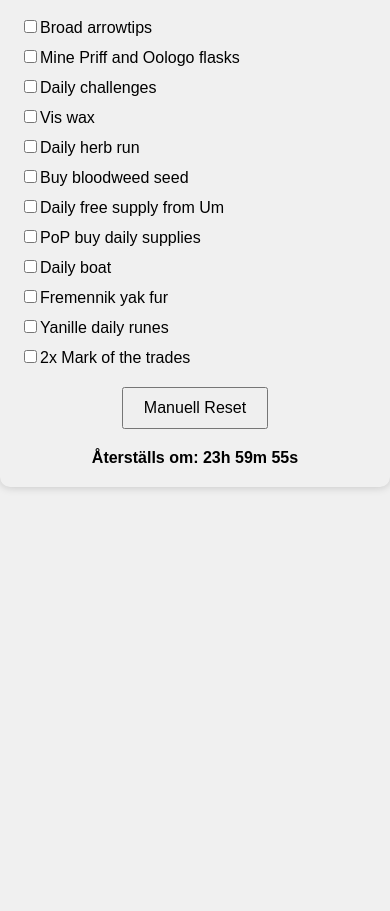
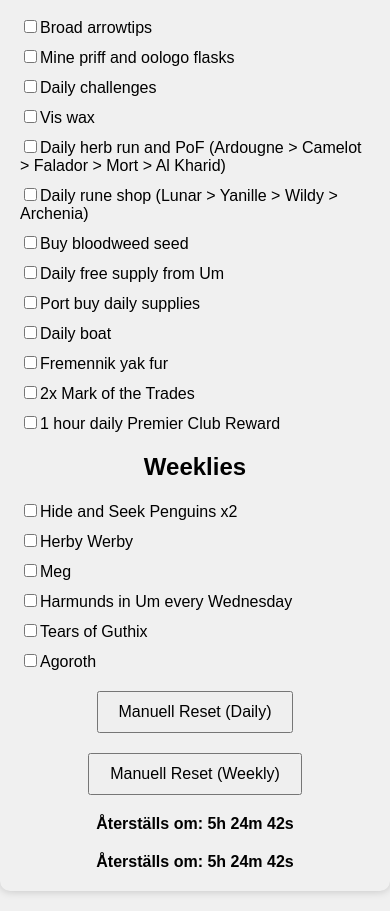
Before and after one commit to PoppinFrog/Rs3dailytracker, a plain HTML site: page index.html in a window 390 px wide. Shown: the part 91-1002 px from the top of the page. Before the commit the page ends 844 px from the top, so only its background shows below. Drawn offline with Linux system fonts and the light colour scheme.

Commit message:
Update index.html

```diff
--- a/index.html
+++ b/index.html
@@ -1,13 +1,13 @@
 <!DOCTYPE html>
 <html lang="sv">
 <head>
-  <meta charset="UTF-8">
-  <meta name="viewport" content="width=device-width, initial-scale=1.0">
-  <title>RuneScape Daily Tracker</title>
+  <meta charset="UTF-8" />
+  <meta name="viewport" content="width=device-width, initial-scale=1.0"/>
+  <title>RuneScape Daily & Weekly Tracker</title>
   <style>
     body {
       font-family: Arial, sans-serif;
-      max-width: 500px;
+      max-width: 600px;
       margin: 20px auto;
       padding: 20px;
       background-color: #f0f0f0;
@@ -25,8 +25,9 @@
       margin: 20px auto;
       padding: 10px 20px;
       font-size: 16px;
+      cursor: pointer;
     }
-    #timer {
+    #timer, #weekly-timer {
       text-align: center;
       font-weight: bold;
       margin-top: 20px;
@@ -36,35 +37,72 @@
 <body>
   <h2>RuneScape Daily Tracker</h2>
   <div id="tasks"></div>
-  <button class="reset-button" onclick="manualReset()">Manuell Reset</button>
-  <div id="timer">Laddar timer...</div>
+
+  <h2>Weeklies</h2>
+  <div id="weeklies"></div>
+
+  <button class="reset-button" onclick="manualReset()">Manuell Reset (Daily)</button>
+  <button class="reset-button" onclick="manualWeeklyReset()">Manuell Reset (Weekly)</button>
+
+  <div id="timer">Laddar daglig timer...</div>
+  <div id="weekly-timer">Laddar weekly timer...</div>
 
   <script>
-    const TASKS = [
+    const DAILY_TASKS = [
       "Broad arrowtips",
-      "Mine Priff and Oologo flasks",
+      "Mine priff and oologo flasks",
       "Daily challenges",
       "Vis wax",
-      "Daily herb run",
+      "Daily herb run and PoF (Ardougne > Camelot > Falador > Mort > Al Kharid)",
+      "Daily rune shop (Lunar > Yanille > Wildy > Archenia)",
       "Buy bloodweed seed",
       "Daily free supply from Um",
-      "PoP buy daily supplies",
+      "Port buy daily supplies",
       "Daily boat",
       "Fremennik yak fur",
-      "Yanille daily runes",
-      "2x Mark of the trades"
+      "2x Mark of the Trades",
+      "1 hour daily Premier Club Reward"
+    ];
+
+    const WEEKLY_TASKS = [
+      "Hide and Seek Penguins x2",
+      "Herby Werby",
+      "Meg",
+      "Harmunds in Um every Wednesday",
+      "Tears of Guthix",
+      "Agoroth"
     ];
 
     const STORAGE_KEY = 'rs_dailies';
-    const RESET_INTERVAL = 24 * 60 * 60 * 1000; // 24 timmar
+    const WEEKLY_STORAGE_KEY = 'rs_weeklies';
 
-    function loadStatus() {
-      const data = JSON.parse(localStorage.getItem(STORAGE_KEY)) || {
+    function getNextResetTime() {
+      const now = new Date();
+      const reset = new Date();
+      reset.setUTCHours(0, 0, 0, 0);
+      if (now > reset) {
+        reset.setUTCDate(reset.getUTCDate() + 1);
+      }
+      return reset.getTime();
+    }
+
+    function getNextWednesdayReset() {
+      const now = new Date();
+      const reset = new Date();
+      reset.setUTCHours(0, 0, 0, 0);
+      const day = reset.getUTCDay();
+      const daysUntilWednesday = (3 - day + 7) % 7 || 7;
+      reset.setUTCDate(reset.getUTCDate() + daysUntilWednesday);
+      return reset.getTime();
+    }
+
+    function loadStatus(key, resetTimeFunc) {
+      const data = JSON.parse(localStorage.getItem(key)) || {
         checked: [],
-        lastReset: Date.now()
+        lastReset: 0
       };
 
-      if (Date.now() - data.lastReset > RESET_INTERVAL) {
+      if (Date.now() > resetTimeFunc()) {
         data.checked = [];
         data.lastReset = Date.now();
       }
@@ -72,26 +110,26 @@
       return data;
     }
 
-    function saveStatus(status) {
-      localStorage.setItem(STORAGE_KEY, JSON.stringify(status));
+    function saveStatus(key, status) {
+      localStorage.setItem(key, JSON.stringify(status));
     }
 
-    function renderTasks() {
-      const container = document.getElementById('tasks');
+    function renderTasks(containerId, tasks, status, toggleFunc) {
+      const container = document.getElementById(containerId);
       container.innerHTML = '';
 
-      TASKS.forEach((task, index) => {
+      tasks.forEach((task, index) => {
         const div = document.createElement('div');
         div.className = 'task';
 
         const checkbox = document.createElement('input');
         checkbox.type = 'checkbox';
-        checkbox.id = `task-${index}`;
+        checkbox.id = `${containerId}-${index}`;
         checkbox.checked = status.checked.includes(index);
-        checkbox.addEventListener('change', () => toggleTask(index));
+        checkbox.addEventListener('change', () => toggleFunc(index));
 
         const label = document.createElement('label');
-        label.htmlFor = `task-${index}`;
+        label.htmlFor = `${containerId}-${index}`;
         label.textContent = task;
 
         div.appendChild(checkbox);
@@ -100,35 +138,53 @@
       });
     }
 
-    function toggleTask(index) {
-      if (status.checked.includes(index)) {
-        status.checked = status.checked.filter(i => i !== index);
+    function toggleDaily(index) {
+      if (dailyStatus.checked.includes(index)) {
+        dailyStatus.checked = dailyStatus.checked.filter(i => i !== index);
       } else {
-        status.checked.push(index);
+        dailyStatus.checked.push(index);
       }
-      saveStatus(status);
+      saveStatus(STORAGE_KEY, dailyStatus);
+    }
+
+    function toggleWeekly(index) {
+      if (weeklyStatus.checked.includes(index)) {
+        weeklyStatus.checked = weeklyStatus.checked.filter(i => i !== index);
+      } else {
+        weeklyStatus.checked.push(index);
+      }
+      saveStatus(WEEKLY_STORAGE_KEY, weeklyStatus);
     }
 
     function manualReset() {
-      if (confirm("Vill du verkligen återställa listan?")) {
-        status.checked = [];
-        status.lastReset = Date.now();
-        saveStatus(status);
-        renderTasks();
+      if (confirm("Vill du verkligen återställa den dagliga listan?")) {
+        dailyStatus.checked = [];
+        dailyStatus.lastReset = Date.now();
+        saveStatus(STORAGE_KEY, dailyStatus);
+        renderTasks('tasks', DAILY_TASKS, dailyStatus, toggleDaily);
       }
     }
 
-    function updateTimer() {
-      const timerDiv = document.getElementById('timer');
-      const nextReset = new Date(status.lastReset + RESET_INTERVAL);
+    function manualWeeklyReset() {
+      if (confirm("Vill du verkligen återställa veckolistan?")) {
+        weeklyStatus.checked = [];
+        weeklyStatus.lastReset = Date.now();
+        saveStatus(WEEKLY_STORAGE_KEY, weeklyStatus);
+        renderTasks('weeklies', WEEKLY_TASKS, weeklyStatus, toggleWeekly);
+      }
+    }
+
+    function updateTimer(elementId, resetTimeFunc, status, tasks, toggleFunc, containerId) {
+      const timerDiv = document.getElementById(elementId);
+      const nextReset = new Date(resetTimeFunc());
       const now = new Date();
       const diff = nextReset - now;
 
       if (diff <= 0) {
         status.checked = [];
         status.lastReset = Date.now();
-        saveStatus(status);
-        renderTasks();
+        saveStatus(containerId === 'tasks' ? STORAGE_KEY : WEEKLY_STORAGE_KEY, status);
+        renderTasks(containerId, tasks, status, toggleFunc);
       }
 
       const hours = Math.floor(diff / 3600000);
@@ -136,12 +192,17 @@
       const seconds = Math.floor((diff % 60000) / 1000);
       timerDiv.textContent = `Återställs om: ${hours}h ${minutes}m ${seconds}s`;
 
-      setTimeout(updateTimer, 1000);
+      setTimeout(() => updateTimer(elementId, resetTimeFunc, status, tasks, toggleFunc, containerId), 1000);
     }
 
-    let status = loadStatus();
-    renderTasks();
-    updateTimer();
+    const dailyStatus = loadStatus(STORAGE_KEY, getNextResetTime);
+    const weeklyStatus = loadStatus(WEEKLY_STORAGE_KEY, getNextWednesdayReset);
+
+    renderTasks('tasks', DAILY_TASKS, dailyStatus, toggleDaily);
+    renderTasks('weeklies', WEEKLY_TASKS, weeklyStatus, toggleWeekly);
+
+    updateTimer('timer', getNextResetTime, dailyStatus, DAILY_TASKS, toggleDaily, 'tasks');
+    updateTimer('weekly-timer', getNextWednesdayReset, weeklyStatus, WEEKLY_TASKS, toggleWeekly, 'weeklies');
   </script>
 </body>
 </html>
```
